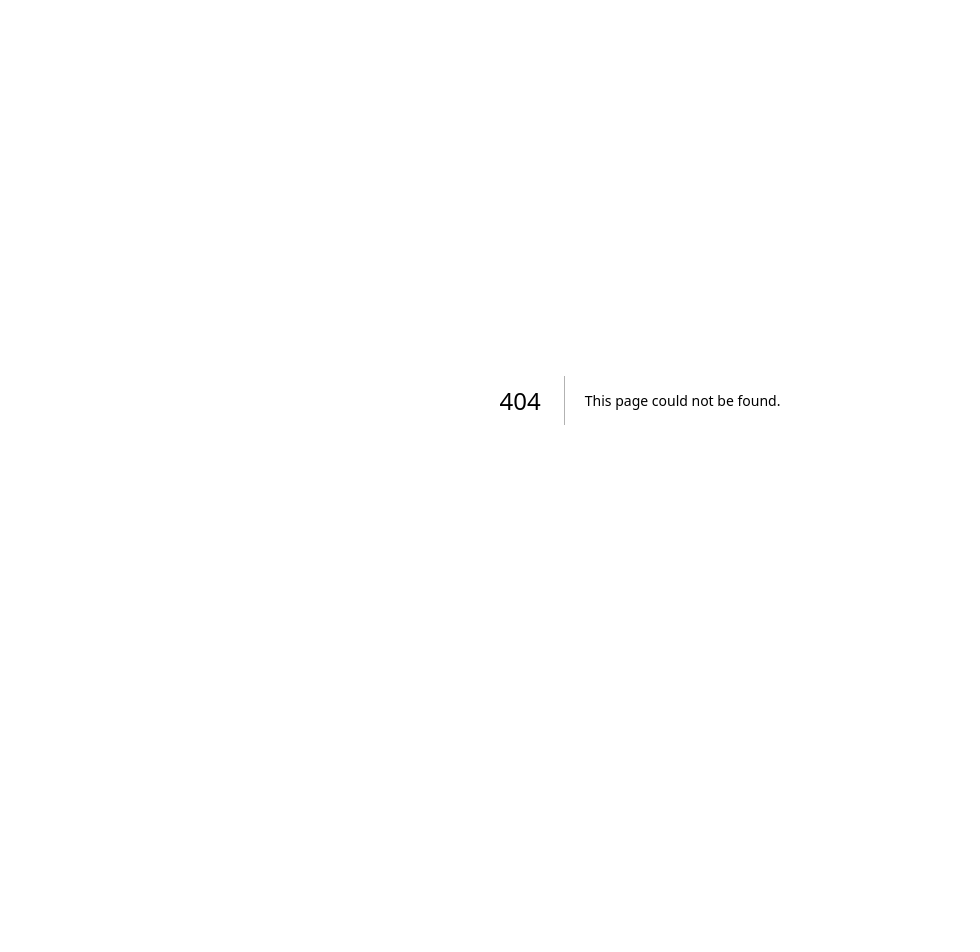
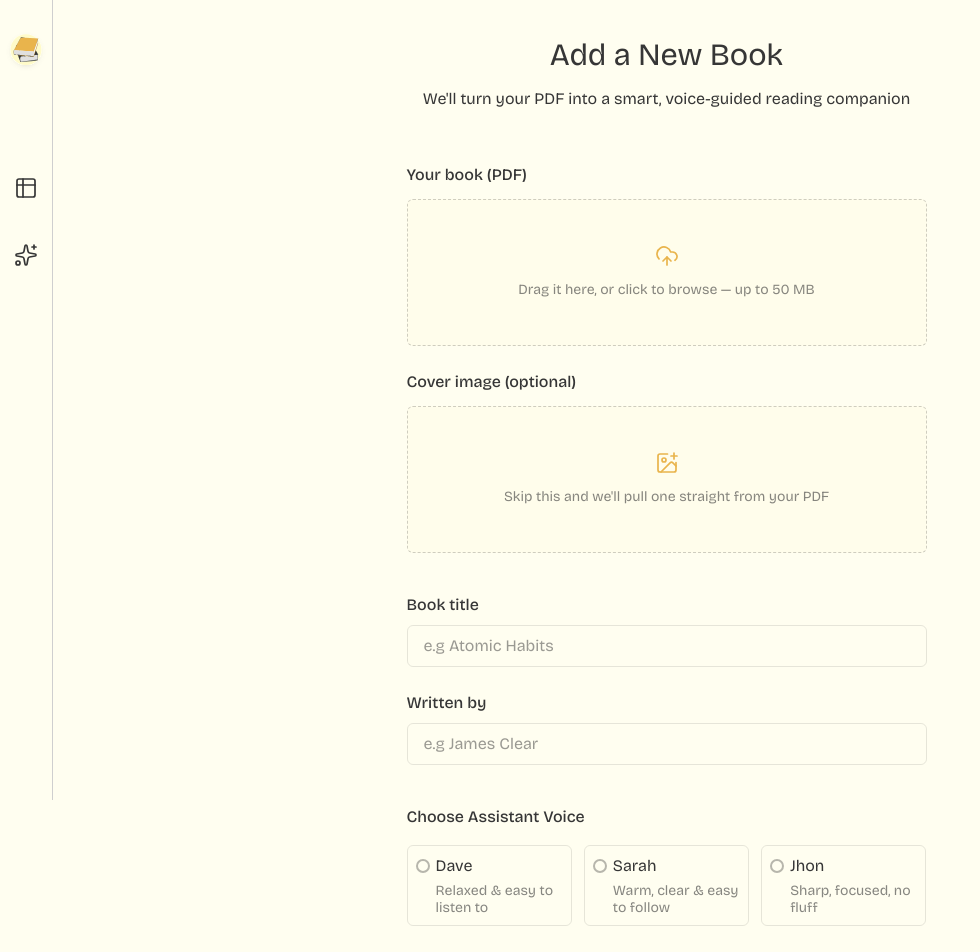
Before and after one commit to Nyima-ui/Dogear, a Next.js app: page /reader/new in a window 1280 px wide. Before the commit this address had no page. Shown: the top 952 px of the page, without its empty margins (0-980 px from the left). Before the commit the page ends 800 px from the top, so only its background shows below. Built offline with nearby package versions, Linux system fonts and the light colour scheme.

Commit message:
create pdf model and upload form

```diff
--- /dev/null
+++ b/app/(app)/reader/chat/page.tsx
@@ -0,0 +1,11 @@
+import React from 'react'
+
+const ChatPage = () => {
+  return (
+    <div>
+ChatPage
+    </div>
+  )
+}
+
+export default ChatPage
--- /dev/null
+++ b/app/(app)/reader/new/page.tsx
@@ -0,0 +1,15 @@
+import PdfUploadForm from "@/components/PdfUploadForm";
+
+const UploadPdfPage = () => {
+  return (
+    <div className="flex items-center flex-col">
+      <h1 className="text-[31px]">Add a New Book</h1>
+      <p className="text-center mt-2">
+        We&apos;ll turn your PDF into a smart, voice-guided reading companion
+      </p>
+      <PdfUploadForm />
+    </div>
+  );
+};
+
+export default UploadPdfPage;
--- /dev/null
+++ b/app/(app)/reader/uploads/page.tsx
@@ -0,0 +1,11 @@
+import React from 'react'
+
+const UserPdfsPage = () => {
+  return (
+    <div>
+UserPdfsPage
+    </div>
+  )
+}
+
+export default UserPdfsPage
--- /dev/null
+++ b/components/PdfUploadForm.tsx
@@ -0,0 +1,193 @@
+"use client";
+import { useState } from "react";
+import { LucideCloudUpload, LucideImagePlus } from "lucide-react";
+import { cn } from "@/lib/utils";
+import Button from "./Button";
+
+const PdfUploadForm = () => {
+  const [coverPreviewUrl, setCoverPreviewUrl] = useState("");
+  const [coverFile, setCoverFile] = useState<File | null>(null);
+
+  const handleCoverChange = (e: React.ChangeEvent<HTMLInputElement>) => {
+    const file = e.target.files?.[0];
+    if (!file) return;
+    setCoverFile(file);
+    setCoverPreviewUrl(URL.createObjectURL(file));
+  };
+
+  return (
+    <form className="mt-13 w-full max-w-130 space-y-10">
+      <div className="space-y-6">
+        {/* PDF  */}
+        <div className="space-y-3">
+          <p className="font-medium block">Your book (PDF)</p>
+          <input
+            type="file"
+            name="pdf-file"
+            id="pdf-file"
+            accept="application/pdf, .pdf"
+            className="hidden"
+            required
+          />
+          <label
+            htmlFor="pdf-file"
+            className="cursor-pointer w-full border border-dashed border-black/20 rounded-md flex items-center justify-center flex-col min-h-36.75 bg-primary-350"
+          >
+            <LucideCloudUpload className="text-primary" strokeWidth={1.7} />
+            <p className="text-foreground/60 text-sm mt-3 text-center">
+              Drag it here, or click to browse — up to 50 MB
+            </p>
+          </label>
+        </div>
+        {/* COVER URL  */}
+        <div className="space-y-3">
+          <p className="font-medium block">Cover image (optional)</p>
+          <input
+            type="file"
+            name="cover-image"
+            id="cover-image"
+            accept="image/*"
+            className="hidden"
+            onChange={handleCoverChange}
+          />
+          <label
+            htmlFor="cover-image"
+            className={cn(
+              `cursor-pointer w-full border border-dashed border-black/20 rounded-md flex items-center justify-center flex-col min-h-36.75 bg-primary-350 bg-center bg-cover bg-no-repeat`,
+            )}
+            style={{
+              backgroundImage: coverPreviewUrl
+                ? `url("${coverPreviewUrl}")`
+                : "none",
+            }}
+          >
+            <LucideImagePlus className="text-primary" strokeWidth={1.7} />
+            <p
+              className="text-foreground/60 text-sm mt-3 text-center"
+              style={{
+                color: coverPreviewUrl
+                  ? "var(--background)"
+                  : "var(--text-foreground/60)",
+              }}
+            >
+              Skip this and we&apos;ll pull one straight from your PDF
+            </p>
+          </label>
+        </div>
+      </div>
+
+      <div className="space-y-6">
+        {/* TITLE  */}
+        <div className="space-y-2">
+          <label htmlFor="pdf-title" className="font-medium block">
+            Book title
+          </label>
+          <input
+            type="text"
+            placeholder="e.g Atomic Habits"
+            id="pdf-title"
+            name="pdf-title"
+            className="w-full border border-black/10 rounded-md py-2 px-4 focus:outline-none focus:ring-1 focus:ring-primary"
+            required
+          />
+        </div>
+
+        {/* AUTHOR  */}
+        <div className="space-y-2">
+          <label htmlFor="pdf-author" className="font-medium block">
+            Written by
+          </label>
+          <input
+            type="text"
+            placeholder="e.g James Clear"
+            id="pdf-author"
+            name="pdf-author"
+            className="w-full border border-black/10 rounded-md py-2 px-4 focus:outline-none focus:ring-1 focus:ring-primary"
+            required
+          />
+        </div>
+      </div>
+
+      {/* TODO : once integrated Elevenlabs, write proper voice names and desc  */}
+      <div className="space-y-4">
+        <legend className="font-medium block">Choose Assistant Voice</legend>
+        <fieldset className="grid grid-cols-3 gap-3 max-sm:grid-cols-2">
+          {/* FIRST  */}
+          <label
+            htmlFor="voice-dave"
+            className="p-2 rounded-md border border-black/10 cursor-pointer"
+          >
+            <div className="flex items-center gap-1.5">
+              <input
+                type="radio"
+                name="assistant"
+                value={"dave"}
+                id="voice-dave"
+                className="peer hidden"
+              />
+              <div className="size-3.5 rounded-full border-2 border-black/30 flex items-center justify-center peer-checked:border-primary">
+                <div className="size-1.75 rounded-full bg-primary opacity-0 [label:has(:checked)_&]:opacity-100" />
+              </div>
+              <p>Dave</p>
+            </div>
+            <p className="text-sm text-foreground/60 pl-5 leading-tight mt-1 select-none">
+              Relaxed & easy to listen to
+            </p>
+          </label>
+          {/* SECOND  */}
+          <label
+            htmlFor="voice-sarah"
+            className="p-2 rounded-md border border-black/10 cursor-pointer"
+          >
+            <div className="flex items-center gap-1.5">
+              <input
+                type="radio"
+                name="assistant"
+                value={"sarah"}
+                id="voice-sarah"
+                className="peer hidden"
+              />
+              <div className="size-3.5 rounded-full border-2 border-black/30 flex items-center justify-center peer-checked:border-primary">
+                <div className="size-1.75 rounded-full bg-primary opacity-0 [label:has(:checked)_&]:opacity-100" />
+              </div>
+              <p>Sarah</p>
+            </div>
+            <p className="text-sm text-foreground/60 pl-5 leading-tight mt-1 select-none">
+              Warm, clear & easy to follow
+            </p>
+          </label>
+          {/* THIRD  */}
+          <label
+            htmlFor="voice-jhon"
+            className="p-2 rounded-md border border-black/10 cursor-pointer"
+          >
+            <div className="flex items-center gap-1.5">
+              <input
+                type="radio"
+                name="assistant"
+                value={"jhon"}
+                id="voice-jhon"
+                className="peer hidden"
+              />
+              <div className="size-3.5 rounded-full border-2 border-black/30 flex items-center justify-center peer-checked:border-primary">
+                <div className="size-1.75 rounded-full bg-primary opacity-0 [label:has(:checked)_&]:opacity-100" />
+              </div>
+              <p>Jhon</p>
+            </div>
+            <p className="text-sm text-foreground/60 pl-5 leading-tight mt-1 select-none">
+              Sharp, focused, no fluff
+            </p>
+          </label>
+        </fieldset>
+      </div>
+
+      <Button
+        text="Start Conversing"
+        type="submit"
+        className="w-full justify-center py-3 text-base mt-4 block"
+      />
+    </form>
+  );
+};
+
+export default PdfUploadForm;
--- a/components/SidebarNav.tsx
+++ b/components/SidebarNav.tsx
@@ -10,6 +10,7 @@ import { titleMap } from "@/lib/constants";
 const SidebarNav = () => {
   const [open, setOpen] = useState(false);
   const pathName = usePathname();
+  console.log(pathName)
   const title = titleMap[pathName] ?? "Dashboard";
 
   return (
@@ -45,7 +46,7 @@ const SidebarNav = () => {
           </li>
           <li className="relative group">
             <Link
-              href={"#"}
+              href={"/reader/uploads"}
               className="p-1 rounded-md hover:bg-primary-600 inline-block"
             >
               <Sparkles strokeWidth={1.7} color="#363636" />
@@ -137,7 +138,7 @@ const SidebarNav = () => {
 
               <li>
                 <Link
-                  href={"#"}
+                  href={"/reader/uploads"}
                   className="flex items-center gap-2 hover:bg-primary-600"
                 >
                   <span className="p-1 rounded-md inline-block">
--- a/database/models/book.model.ts
+++ b/database/models/book.model.ts
@@ -1,7 +1,7 @@
 import { Schema, model, models } from "mongoose";
-import { IBookDocument } from "@/types";
+import { IBook } from "@/types";
 
-const BookSchema = new Schema<IBookDocument>(
+const BookSchema = new Schema<IBook>(
   {
     clerkId: { type: String, required: true },
     title: { type: String, required: true },
@@ -16,6 +16,6 @@ const BookSchema = new Schema<IBookDocument>(
   { timestamps: true },
 );
 
-const Book = models.Book || model("Book", BookSchema);
+const Book = models.Book || model<IBook>("Book", BookSchema);
 
 export default Book;
--- /dev/null
+++ b/database/models/pdf.model.ts
@@ -0,0 +1,19 @@
+import { model, models, Schema } from "mongoose";
+import { IPdf } from "@/types";
+
+const pdfSchema = new Schema<IPdf>(
+  {
+    pdfUrl: { type: String, required: true },
+    coverUrl: { type: String },
+    title: { type: String, required: true },
+    author: { type: String, required: true },
+    persona: { type: String },
+  },
+  {
+    timestamps: true,
+  },
+);
+
+const Pdf = models.Pdf || model<IPdf>("Pdf", pdfSchema);
+
+export default Pdf;
--- a/lib/constants.ts
+++ b/lib/constants.ts
@@ -6,6 +6,9 @@ export const titleMap: Record<string, string> = {
   "/dashboard/discover": "For you",
   "/dashboard/overview": "Reading overview",
   "/dashboard/trending": "Trending books",
+  "/reader/new": "",
+  "/reader/chat": "Book chat",
+  "/reader/uploads": "My uploads",
 };
 
 export const styleMapForStatus: Record<Status, string> = {
```
Also changed, not shown: types.d.ts (+14 -1 lines).
